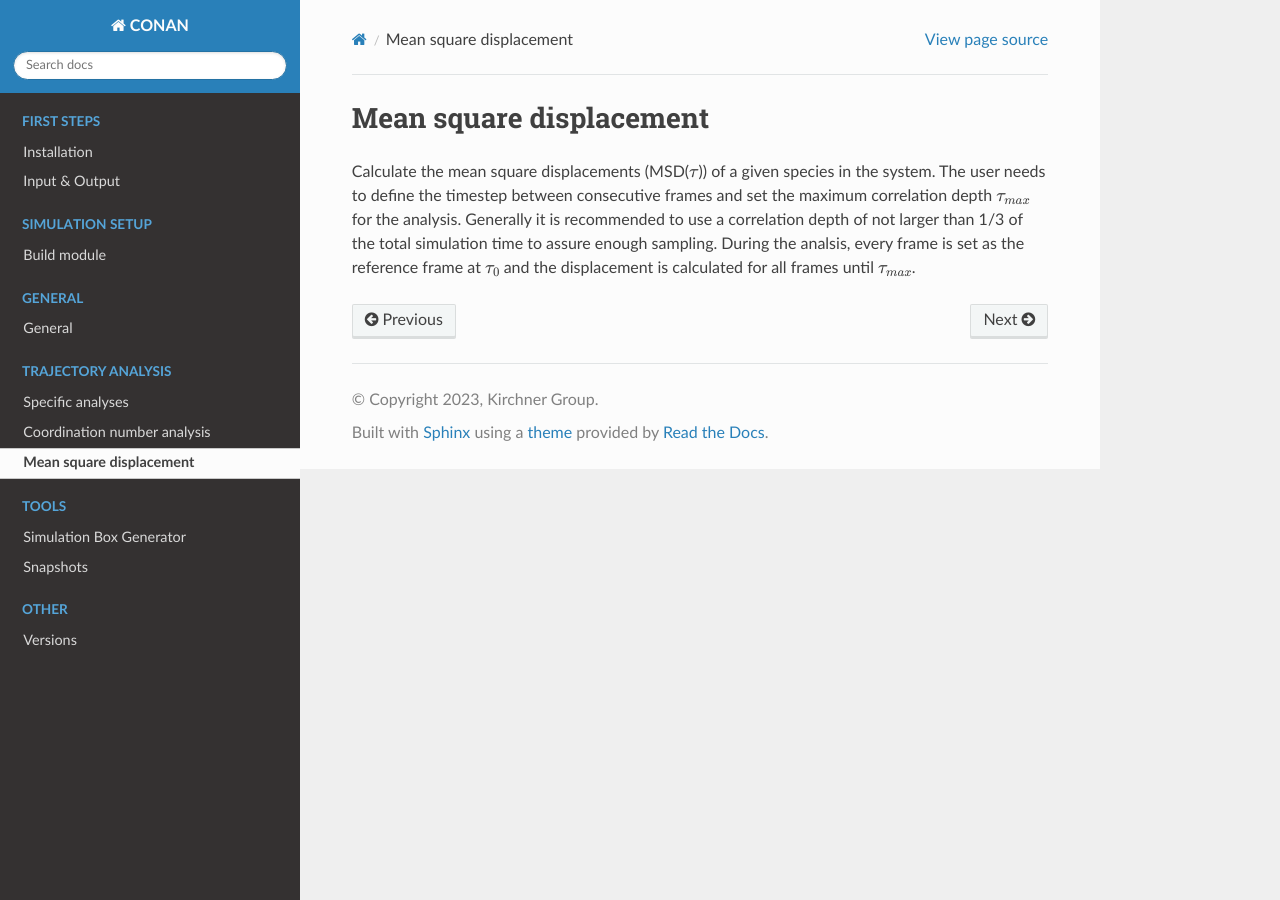
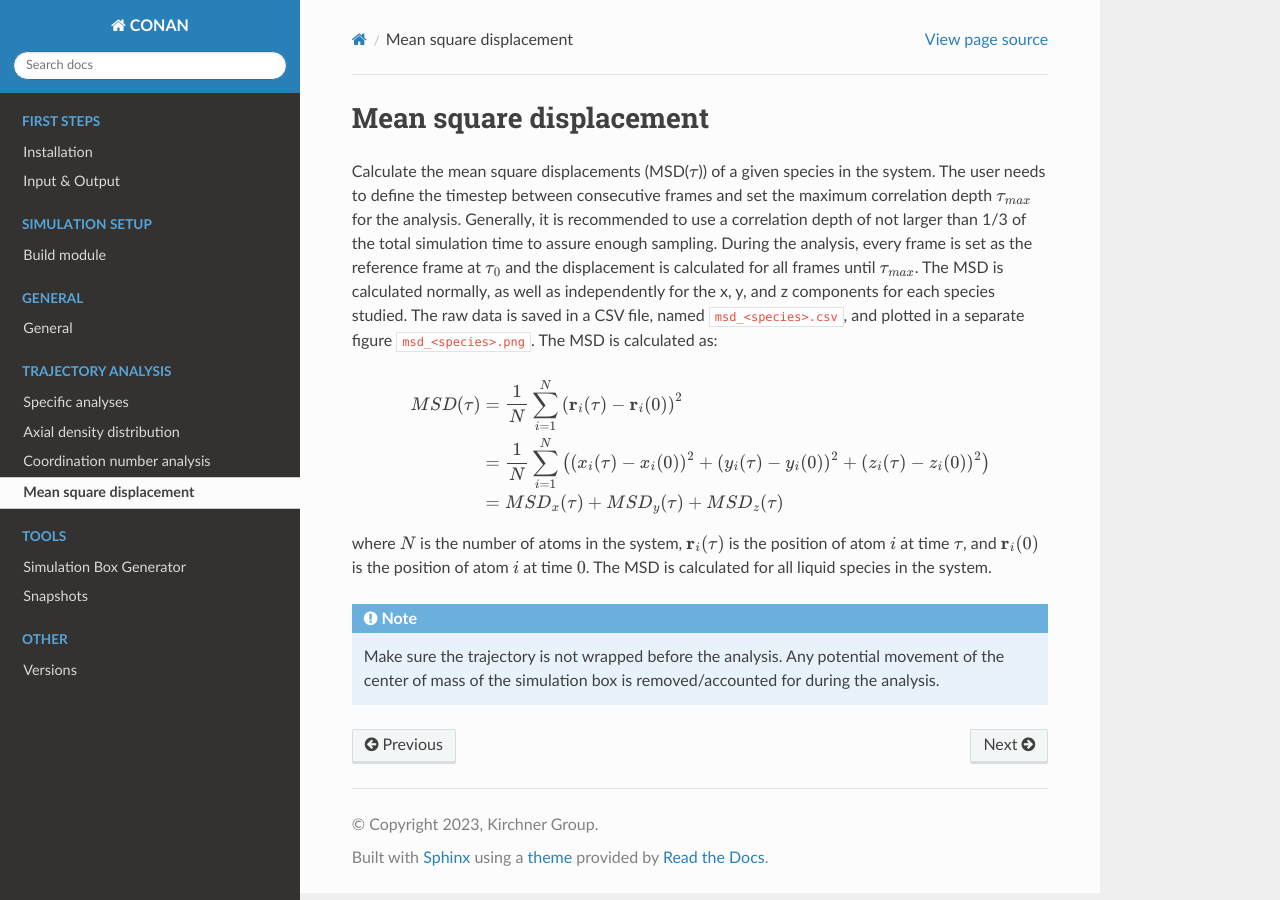
Before and after one commit to kirchners-manta/conan, a Sphinx documentation site: the page built from docs/source/analysis/msd.rst, in a window 1280 px wide. Built offline with Sphinx 7.4.7 and the Read the Docs theme 3.1.0, drawn with Linux system fonts in a browser that asks for light colours.

Commit message:
progress analysis modules to msd

```diff
--- a/docs/source/analysis/msd.rst
+++ b/docs/source/analysis/msd.rst
@@ -3,5 +3,22 @@ Mean square displacement
 
 Calculate the mean square displacements (MSD(:math:`\tau`)) of a given species in the system.
 The user needs to define the timestep between consecutive frames and set the maximum correlation depth :math:`\tau_{max}` for the analysis.
-Generally it is recommended to use a correlation depth of not larger than 1/3 of the total simulation time to assure enough sampling.
-During the analsis, every frame is set as the reference frame at :math:`\tau_{0}` and the displacement is calculated for all frames until :math:`\tau_{max}`.
+Generally, it is recommended to use a correlation depth of not larger than 1/3 of the total simulation time to assure enough sampling.
+During the analysis, every frame is set as the reference frame at :math:`\tau_{0}` and the displacement is calculated for all frames until :math:`\tau_{max}`.
+The MSD is calculated normally, as well as independently for the x, y, and z components for each species studied.
+The raw data is saved in a CSV file, named ``msd_<species>.csv``, and plotted in a separate figure ``msd_<species>.png``.
+The MSD is calculated as:
+
+.. math::
+    \begin{aligned}
+    MSD(\tau) &= \frac{1}{N} \sum_{i=1}^{N} \left( \mathbf{r}_i(\tau) - \mathbf{r}_i(0) \right)^2 \\
+              &= \frac{1}{N} \sum_{i=1}^{N} \left( (x_i(\tau) - x_i(0))^2 + (y_i(\tau) - y_i(0))^2 + (z_i(\tau) - z_i(0))^2 \right) \\
+              &= MSD_x(\tau) + MSD_y(\tau) + MSD_z(\tau)
+    \end{aligned}
+
+where :math:`N` is the number of atoms in the system, :math:`\mathbf{r}_i(\tau)` is the position of atom :math:`i` at time :math:`\tau`, and :math:`\mathbf{r}_i(0)` is the position of atom :math:`i` at time :math:`0`.
+The MSD is calculated for all liquid species in the system.
+
+.. note::
+    Make sure the trajectory is not wrapped before the analysis.
+    Any potential movement of the center of mass of the simulation box is removed/accounted for during the analysis.
--- a/docs/source/index.rst
+++ b/docs/source/index.rst
@@ -49,6 +49,7 @@ Check out :doc:`first_steps/Installation` for more information on how to install
    :maxdepth: 3
 
    analysis/specific_analyses
+   analysis/density
    analysis/coordination_number
    analysis/msd
 
```
Also changed, not shown: docs/source/analysis/density.rst (added, +8 -0 lines).
